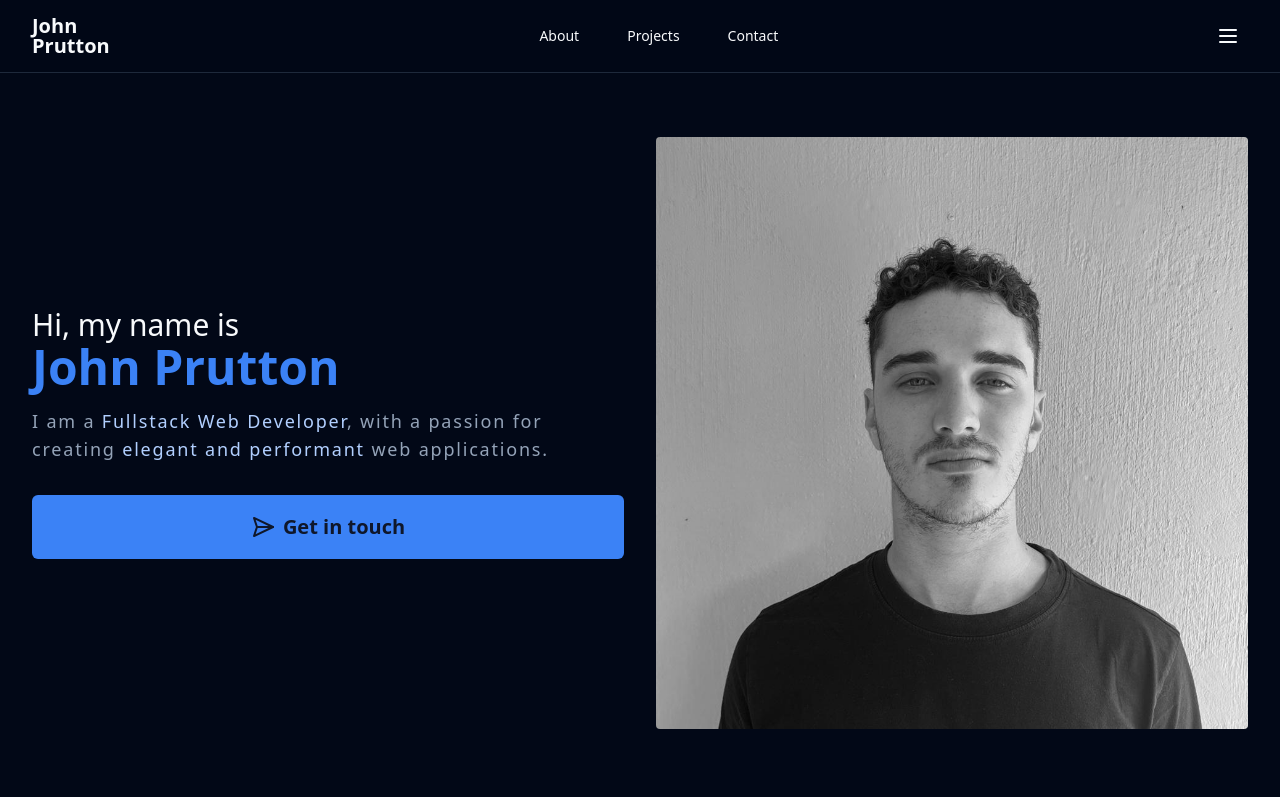
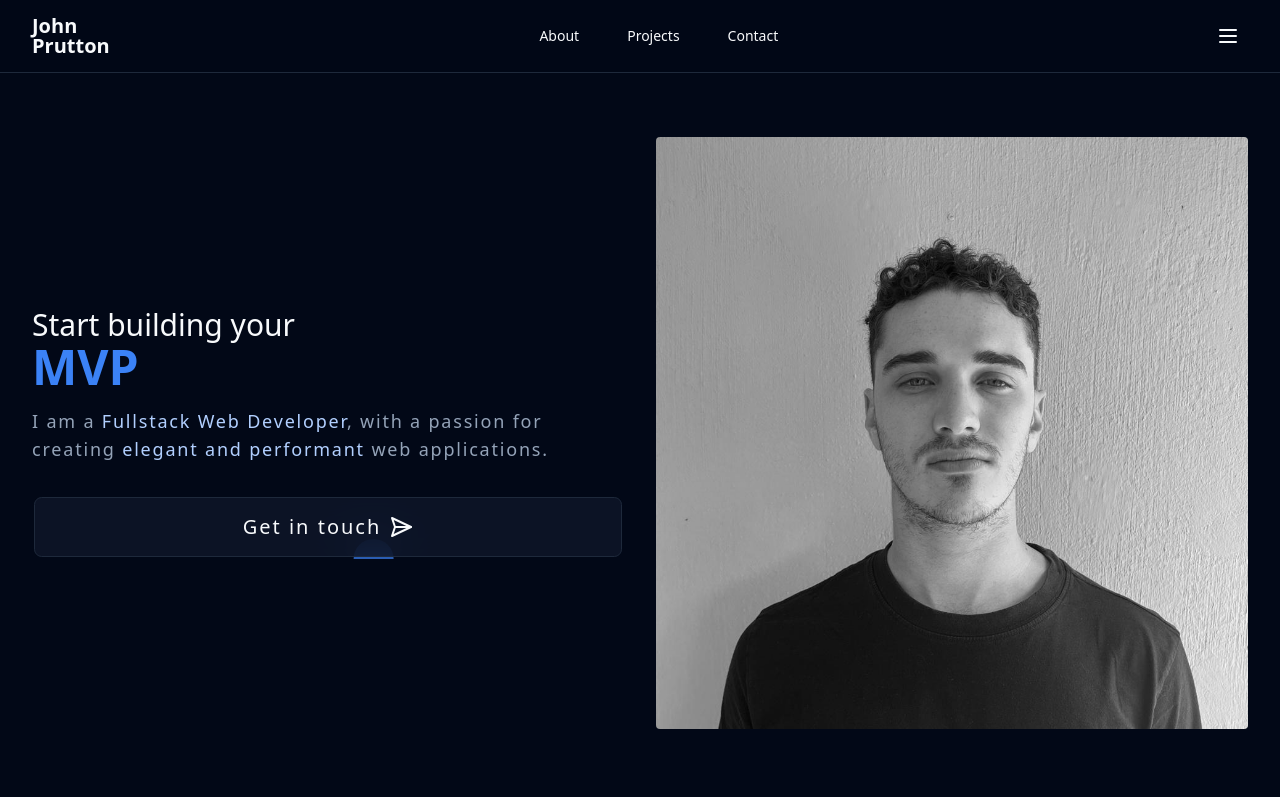
Before and after one commit to john-prutton/portfolio, a Next.js app: page / in a window 1280 px wide. Shown: the top 797 px of the page. Built offline with nearby package versions, Linux system fonts and the light colour scheme.

Commit message:
add flip-words and moving-border-button

```diff
--- /dev/null
+++ b/src/app/(landing)/flip-words.tsx
@@ -0,0 +1,70 @@
+"use client"
+
+import { useCallback, useEffect, useState } from "react"
+
+import { AnimatePresence, motion, Target, Transition } from "framer-motion"
+
+import { cn } from "@/lib/utils"
+
+type AnimationDefinition = {
+  initial?: Target
+  animate?: Target
+  exit?: Target
+  transition?: Transition
+}
+type FunctionalAnimationDefinition = (index: number) => AnimationDefinition
+type FlipWordsProps = {
+  words: string[]
+  duration?: number
+  className?: string
+  wordAnimations: AnimationDefinition
+  letterAnimations: FunctionalAnimationDefinition
+}
+
+export const FlipWords = ({
+  words,
+  duration = 3000,
+  className,
+  wordAnimations,
+  letterAnimations
+}: FlipWordsProps) => {
+  const [currentWord, setCurrentWord] = useState(words[0])
+  const [isAnimating, setIsAnimating] = useState<boolean>(false)
+
+  const startAnimation = useCallback(() => {
+    const word = words[words.indexOf(currentWord) + 1] || words[0]
+    setCurrentWord(word)
+    setIsAnimating(true)
+  }, [currentWord, words])
+
+  useEffect(() => {
+    if (!isAnimating)
+      setTimeout(() => {
+        startAnimation()
+      }, duration)
+  }, [isAnimating, duration, startAnimation])
+
+  return (
+    <AnimatePresence
+      onExitComplete={() => {
+        setIsAnimating(false)
+      }}
+    >
+      <motion.div
+        {...wordAnimations}
+        className={cn("relative z-10 inline-block", className)}
+        key={currentWord}
+      >
+        {currentWord.split("").map((letter, index) => (
+          <motion.span
+            key={currentWord + index}
+            {...letterAnimations(index)}
+            className="inline-block"
+          >
+            {letter}
+          </motion.span>
+        ))}
+      </motion.div>
+    </AnimatePresence>
+  )
+}
--- a/src/app/(landing)/hero.tsx
+++ b/src/app/(landing)/hero.tsx
@@ -7,6 +7,9 @@ import { LucideSendHorizonal } from "lucide-react"
 
 import PictureOfMe from "@/../public/me.jpeg"
 import { Button } from "@/components/ui/button"
+
+import { FlipWords } from "./flip-words"
+import { MovingBorderButton } from "./moving-border-button"
 
 export const Hero = () => {
   return (
@@ -36,17 +39,47 @@ export const Hero = () => {
           transition={{ delay: 0, duration: 0.5 }}
           className="block text-3xl"
         >
-          Hi, my name is
+          Start building your
         </motion.span>
 
-        <motion.span
-          initial={{ opacity: 0, y: 20 }}
-          animate={{ opacity: 1, y: 0 }}
-          transition={{ delay: 0.2, duration: 0.5 }}
-          className="block text-5xl font-black text-primary"
-        >
-          John Prutton
-        </motion.span>
+        <FlipWords
+          words={["Web App", "MVP", "Backend"]}
+          className="text-5xl font-black text-primary"
+          duration={5000}
+          wordAnimations={{
+            initial: {
+              opacity: 0,
+              y: 10
+            },
+            animate: {
+              opacity: 1,
+              y: 0
+            },
+            transition: {
+              duration: 0.4,
+              ease: "easeInOut",
+              type: "spring",
+              stiffness: 100,
+              damping: 10
+            },
+            exit: {
+              opacity: 0,
+              y: -40,
+              x: 40,
+              filter: "blur(8px)",
+              scale: 2,
+              position: "absolute"
+            }
+          }}
+          letterAnimations={(index) => ({
+            initial: { opacity: 0, y: 10, filter: "blur(8px)" },
+            animate: { opacity: 1, y: 0, filter: "blur(0px)" },
+            transition: {
+              delay: index * 0.08,
+              duration: 0.4
+            }
+          })}
+        />
 
         <motion.p
           initial={{ opacity: 0, y: 20 }}
@@ -65,16 +98,23 @@ export const Hero = () => {
           web applications.
         </motion.p>
 
-        <Button asChild className="mt-8 w-full py-8 text-xl font-semibold">
-          <motion.button
-            initial={{ opacity: 0, y: 20 }}
-            animate={{ opacity: 1, y: 0 }}
-            transition={{ delay: 0.6, duration: 0.5 }}
+        <motion.div
+          className="mt-8"
+          initial={{ opacity: 0, y: 20 }}
+          animate={{ opacity: 1, y: 0 }}
+          transition={{ delay: 0.6, duration: 0.5 }}
+        >
+          <MovingBorderButton
+            duration={10000}
+            className="text-xl tracking-widest text-foreground"
+            containerClassName="w-full"
+            borderClassName="bg-primary rounded-full"
+            borderRadius="var(--radius)"
           >
-            <LucideSendHorizonal className="mr-2" />
             Get in touch
-          </motion.button>
-        </Button>
+            <LucideSendHorizonal className="ml-2" />
+          </MovingBorderButton>
+        </motion.div>
       </div>
     </section>
   )
--- /dev/null
+++ b/src/app/(landing)/moving-border-button.tsx
@@ -0,0 +1,142 @@
+"use client"
+
+import { useRef } from "react"
+
+import {
+  motion,
+  useAnimationFrame,
+  useMotionTemplate,
+  useMotionValue,
+  useTransform
+} from "framer-motion"
+
+import { Button } from "@/components/ui/button"
+import { cn } from "@/lib/utils"
+
+export function MovingBorderButton({
+  borderRadius = "1.75rem",
+  children,
+  as: Component = Button,
+  containerClassName,
+  borderClassName,
+  duration,
+  className,
+  ...otherProps
+}: {
+  borderRadius?: string
+  children: React.ReactNode
+  as?: any
+  containerClassName?: string
+  borderClassName?: string
+  duration?: number
+  className?: string
+  [key: string]: any
+}) {
+  return (
+    <Component
+      className={cn(
+        "relative h-16 overflow-hidden bg-transparent p-0.5 text-xl",
+        containerClassName
+      )}
+      style={{
+        borderRadius: borderRadius
+      }}
+      {...otherProps}
+    >
+      <div
+        className="absolute inset-0"
+        style={{ borderRadius: `calc(${borderRadius} * 0.96)` }}
+      >
+        <MovingBorder duration={duration} rx="30%" ry="30%">
+          <div
+            className={cn(
+              "size-10 bg-[radial-gradient(var(--primary)_40%,transparent_60%)] opacity-70",
+              borderClassName
+            )}
+          />
+        </MovingBorder>
+      </div>
+
+      <div
+        className={cn(
+          "relative flex h-full w-full items-center justify-center border border-slate-800 bg-slate-900/80 antialiased backdrop-blur-xl",
+          className
+        )}
+        style={{
+          borderRadius: `calc(${borderRadius} * 0.96)`
+        }}
+      >
+        {children}
+      </div>
+    </Component>
+  )
+}
+
+export const MovingBorder = ({
+  children,
+  duration = 2000,
+  rx,
+  ry,
+  ...otherProps
+}: {
+  children: React.ReactNode
+  duration?: number
+  rx?: string
+  ry?: string
+  [key: string]: any
+}) => {
+  const pathRef = useRef<any>()
+  const progress = useMotionValue<number>(0)
+
+  useAnimationFrame((time) => {
+    const length = pathRef.current?.getTotalLength()
+    if (length) {
+      const pxPerMillisecond = length / duration
+      progress.set((time * pxPerMillisecond) % length)
+    }
+  })
+
+  const x = useTransform(
+    progress,
+    (val) => pathRef.current?.getPointAtLength(val).x
+  )
+  const y = useTransform(
+    progress,
+    (val) => pathRef.current?.getPointAtLength(val).y
+  )
+
+  const transform = useMotionTemplate`translateX(${x}px) translateY(${y}px) translateX(-50%) translateY(-50%)`
+
+  return (
+    <>
+      <svg
+        xmlns="http://www.w3.org/2000/svg"
+        preserveAspectRatio="none"
+        className="absolute h-full w-full"
+        width="100%"
+        height="100%"
+        {...otherProps}
+      >
+        <rect
+          fill="none"
+          width="100%"
+          height="100%"
+          rx={rx}
+          ry={ry}
+          ref={pathRef}
+        />
+      </svg>
+      <motion.div
+        style={{
+          position: "absolute",
+          top: 0,
+          left: 0,
+          display: "inline-block",
+          transform
+        }}
+      >
+        {children}
+      </motion.div>
+    </>
+  )
+}
--- a/src/components/navbar.tsx
+++ b/src/components/navbar.tsx
@@ -42,7 +42,7 @@ const Logo = () => (
 )
 
 export const Navbar = () => (
-  <div className="sticky top-0 z-10 mb-8 border-b bg-background/70 backdrop-blur-xl md:mb-16">
+  <div className="sticky top-0 z-40 mb-8 border-b bg-background/70 backdrop-blur-xl md:mb-16">
     <nav className="container flex flex-row items-center justify-between py-4">
       <Logo />
 
```
